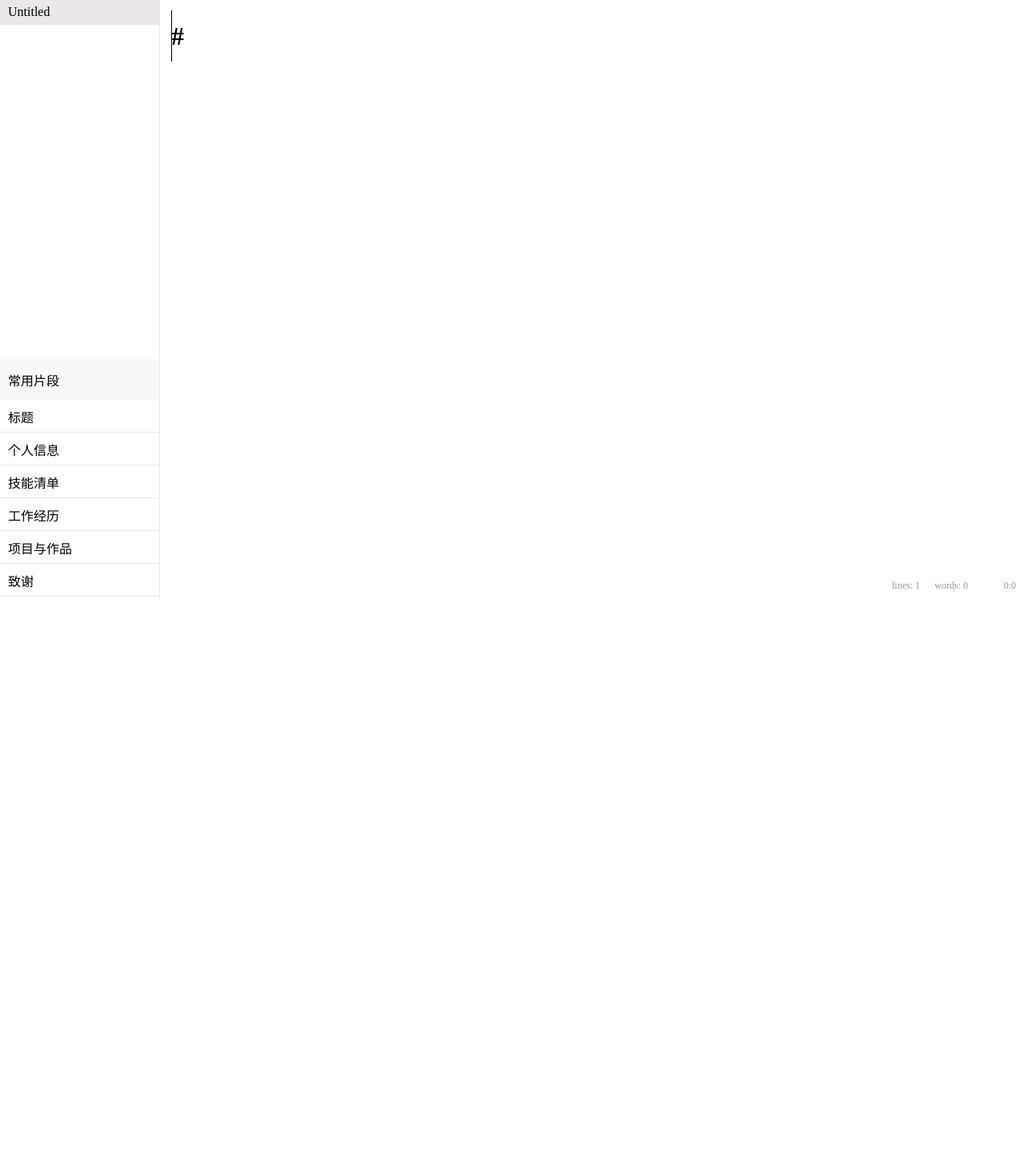
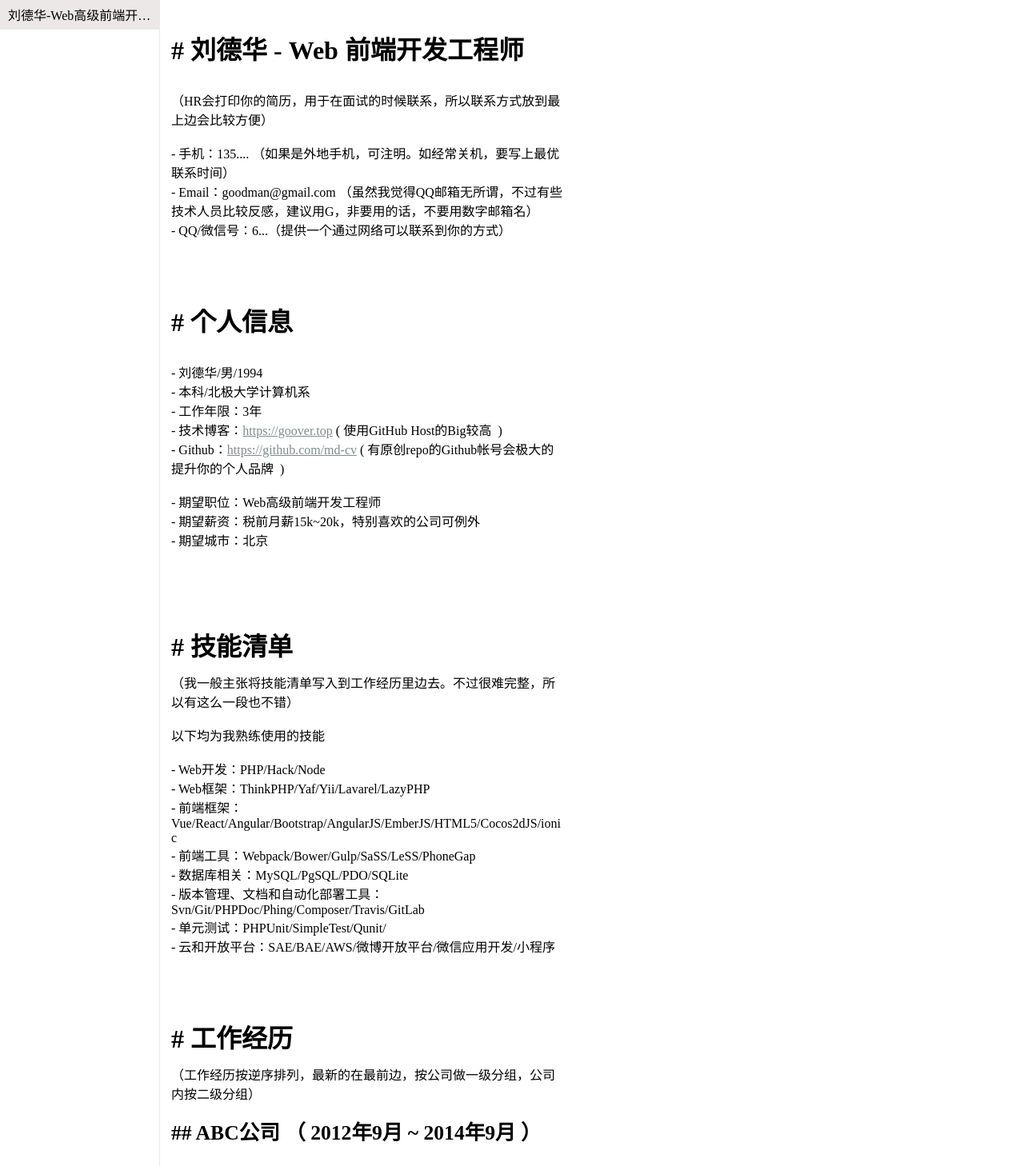
Before and after one commit to Macroyep/cv, a React (Create React App) app: page / in a window 1280 px wide. Shown: the part 52-1510 px from the top of the page at 80% size. Before the commit the page ends 800 px from the top, so only its background shows below. Built offline with nearby package versions, Linux system fonts and the light colour scheme.

Commit message:
片段补充

```diff
--- /dev/null
+++ b/src/section.js
@@ -0,0 +1,119 @@
+// 片段
+
+const list = [
+  {
+    name: '联系方式',
+    key: 'contact',
+    content: `
+# 刘德华 - Web 前端开发工程师
+
+（HR会打印你的简历，用于在面试的时候联系，所以联系方式放到最上边会比较方便）
+
+- 手机：135.... （如果是外地手机，可注明。如经常关机，要写上最优联系时间）
+- Email：goodman@gmail.com （虽然我觉得QQ邮箱无所谓，不过有些技术人员比较反感，建议用G，非要用的话，不要用数字邮箱名）
+- QQ/微信号：6...（提供一个通过网络可以联系到你的方式）
+\n`
+  },
+  {
+    name: '个人信息',
+    key: 'profile',
+    content: `\n
+
+# 个人信息
+
+- 刘德华/男/1994
+- 本科/北极大学计算机系
+- 工作年限：3年
+- 技术博客：https://goover.top ( 使用GitHub Host的Big较高  )
+- Github：https://github.com/md-cv ( 有原创repo的Github帐号会极大的提升你的个人品牌  )
+
+- 期望职位：Web高级前端开发工程师
+- 期望薪资：税前月薪15k~20k，特别喜欢的公司可例外
+- 期望城市：北京
+
+\n
+    `
+  },
+  {
+    name: '技能清单',
+    key: 'skill',
+    content: `\n
+# 技能清单
+（我一般主张将技能清单写入到工作经历里边去。不过很难完整，所以有这么一段也不错）
+
+以下均为我熟练使用的技能
+
+- Web开发：PHP/Hack/Node
+- Web框架：ThinkPHP/Yaf/Yii/Lavarel/LazyPHP
+- 前端框架：Vue/React/Angular/Bootstrap/AngularJS/EmberJS/HTML5/Cocos2dJS/ionic
+- 前端工具：Webpack/Bower/Gulp/SaSS/LeSS/PhoneGap
+- 数据库相关：MySQL/PgSQL/PDO/SQLite
+- 版本管理、文档和自动化部署工具：Svn/Git/PHPDoc/Phing/Composer/Travis/GitLab
+- 单元测试：PHPUnit/SimpleTest/Qunit/
+- 云和开放平台：SAE/BAE/AWS/微博开放平台/微信应用开发/小程序
+
+    \n`
+  },
+  {
+    name: '工作经历',
+    key: 'experience',
+    content: `\n
+# 工作经历
+（工作经历按逆序排列，最新的在最前边，按公司做一级分组，公司内按二级分组）
+
+## ABC公司 （ 2012年9月 ~ 2014年9月 ）
+
+### DEF项目
+我在此项目负责了哪些工作，分别在哪些地方做得出色/和别人不一样/成长快，这个项目中，我最困难的问题是什么，我采取了什么措施，最后结果如何。这个项目中，我最自豪的技术细节是什么，为什么，实施前和实施后的数据对比如何，同事和领导对此的反应如何。
+
+
+### GHI项目
+我在此项目负责了哪些工作，分别在哪些地方做得出色/和别人不一样/成长快，这个项目中，我最困难的问题是什么，我采取了什么措施，最后结果如何。这个项目中，我最自豪的技术细节是什么，为什么，实施前和实施后的数据对比如何，同事和领导对此的反应如何。
+### 其他项目
+
+（每个公司写2~3个核心项目就好了，如果你有非常大量的项目，那么按分类进行合并，每一类选一个典型写出来。其他的一笔带过即可。）
+\n`
+  },
+  {
+    name: '开源项目与作品',
+    key: 'project',
+    content: `\n
+
+# 开源项目和作品
+## 技术文章
+（这一段用于放置工作以外的、可证明你的能力的材料）
+
+（挑选你写作或翻译的技术文章，好的文章可以从侧面证实你的表达和沟通能力，也帮助招聘方更了解你）
+
+- [一个产品经理眼中的云计算：前生今世和未来](http://get.jobdeer.com/706.get)
+- [来自HeroKu的HTTP API 设计指南(翻译文章)](http://get.jobdeer.com/343.get) （ 好的翻译文章可以侧证你对英文技术文档的阅读能力）
+
+## 演讲和讲义
+（放置你代表公司在一些技术会议上做过的演讲，以及你在公司分享时制作的讲义）
+
+- 2014架构师大会演讲：[如何通过Docker优化内部开发](http://ftqq.com)
+- 9月公司内部分享：[云计算的前生今世](http://ftqq.com)
+
+## 开源作品
+（对于程序员来讲，没有什么比Show me the code能有说服力了）
+- [STU](http://github.com/yourname/projectname)：项目的简要说明，Star和Fork数多的可以注明
+- [WXYZ](http://github.com/yourname/projectname)：项目的简要说明，Star和Fork数多的可以注明
+    \n`
+  },
+  {
+    name: '致谢',
+    key: 'thank',
+    content: `\n
+
+---
+# 致谢
+感谢您花时间阅读我的简历，期待能有机会和您共事。
+    \n`
+  }
+];
+
+export default list;
+
+export function build() {
+  return list.map(({ content }) => content).join('');
+}
--- a/src/stores/document.js
+++ b/src/stores/document.js
@@ -1,6 +1,6 @@
 import { DOCUMENT } from './reducer-types';
 import { cloneDeep } from 'lodash';
-
+import { build } from '../section';
 const reducers = {
   [DOCUMENT.INIT](state, { lastState }) {
     return cloneDeep(lastState);
@@ -81,7 +81,7 @@ function getDefaultState() {
   }
   return {
     index: 0,
-    list: [buildDocument('Untitled', '#')]
+    list: [buildDocument('刘德华-Web高级前端开发工程师', build())]
   };
 }
 
--- a/src/views/editor/Editor.js
+++ b/src/views/editor/Editor.js
@@ -160,6 +160,8 @@ class Editor extends Component {
     ];
   }
   exportPDF() {
+    // formReqeust('http://public.test/pdf.php', this.props.document);
+
     formReqeust('https://render.goover.top/pdf.php', this.props.document);
   }
   onCreateDoc() {
--- a/src/views/editor/Editor.module.css
+++ b/src/views/editor/Editor.module.css
@@ -7,12 +7,11 @@
   display: flex;
   flex-direction: column;
   width: 200px;
+  overflow-y: scroll;
 }
 
 .folder {
   flex: 1;
-}
-.section {
 }
 .textArea {
   flex: 1;
--- a/src/views/editor/folder/Folder.module.css
+++ b/src/views/editor/folder/Folder.module.css
@@ -56,6 +56,9 @@
 
 .folderName {
   flex: 1;
+  overflow: hidden;
+  text-overflow: ellipsis;
+  white-space: nowrap;
 }
 .folderItem {
   display: flex;
@@ -63,6 +66,7 @@
 
 .folderEdit {
   text-decoration: none;
+  font-size: 1;
   margin: 0 2px;
 }
 .folderItem:hover .folderEdit {
--- a/src/views/editor/section-block/SectionBlock.js
+++ b/src/views/editor/section-block/SectionBlock.js
@@ -1,47 +1,13 @@
 import React, { Component } from 'react';
 import { connect } from 'react-redux';
 import styles from './SectionBlock.module.css';
-
+import SECTION_LIST from './config';
 class SectionBlock extends Component {
   constructor(props) {
     super(props);
-    this.state = {
-      list: [
-        {
-          name: '标题',
-          key: 'title',
-          content: '\n### 标题\n'
-        },
-        {
-          name: '个人信息',
-          key: 'profile',
-          content: '\n### 个人信息\n'
-        },
-        {
-          name: '技能清单',
-          key: 'skill',
-          content: '\n### 技能清单\n'
-        },
-        {
-          name: '工作经历',
-          key: 'experience',
-          content: '\n### 工作经历\n'
-        },
-        {
-          name: '项目与作品',
-          key: 'project',
-          content: '\n### 项目与作品\n'
-        },
-        {
-          name: '致谢',
-          key: 'thank',
-          content: '\n### 致谢\n'
-        }
-      ]
-    };
   }
   onClickItem(key) {
-    const item = this.state.list.find(item => item.key === key);
+    const item = SECTION_LIST.find(item => item.key === key);
     if (typeof this.props.handleSection === 'function') {
       this.props.handleSection(item.content);
     }
@@ -50,10 +16,18 @@ class SectionBlock extends Component {
     return (
       <div className={styles.list}>
         <header className={styles.header}>
-          <div>常用片段</div>
+          <span>常用片段</span>
+          <a
+            href="https://github.com/geekcompany/ResumeSample"
+            title="更多"
+            target="_blank"
+            className="fr"
+          >
+            <i className="icon-question" />
+          </a>
         </header>
         <ul className={styles.folderList}>
-          {this.state.list.map((item, index) => (
+          {SECTION_LIST.map((item, index) => (
             <li onClick={() => this.onClickItem(item.key)} key={index}>
               {item.name}
             </li>
--- a/src/views/editor/section-block/SectionBlock.module.css
+++ b/src/views/editor/section-block/SectionBlock.module.css
@@ -2,27 +2,31 @@
   height: 100%;
   border-right: 1px solid rgb(236, 232, 232);
   box-sizing: border-box;
+  background: rgba(236, 232, 232, 0.7);
 }
 
 .header {
-  display: flex;
-  justify-content: flex-start;
-  align-items: center;
-  padding: 7px 10px;
-  height: 51px;
+  padding: 15px 10px;
   box-sizing: border-box;
-  background: rgba(247, 247, 247, 0.8);
+  border-top: 1px solid rgb(236, 232, 232);
+  border-bottom: 1px solid rgb(236, 232, 232);
 }
-
+.header a {
+  color: rgb(177, 174, 174);
+  text-decoration: none;
+}
 .folderList {
   margin: 0;
   padding: 0;
 }
 .folderList li {
   box-sizing: border-box;
-  margin: 2px 0;
   padding: 7px 10px;
   list-style: none;
   cursor: pointer;
   border-bottom: 1px solid rgb(236, 232, 232);
 }
+
+.folderList li:hover {
+  background: #fff;
+}
--- /dev/null
+++ b/src/views/editor/section-block/config.js
@@ -0,0 +1,2 @@
+import section from '../../../section';
+export default section;
```
